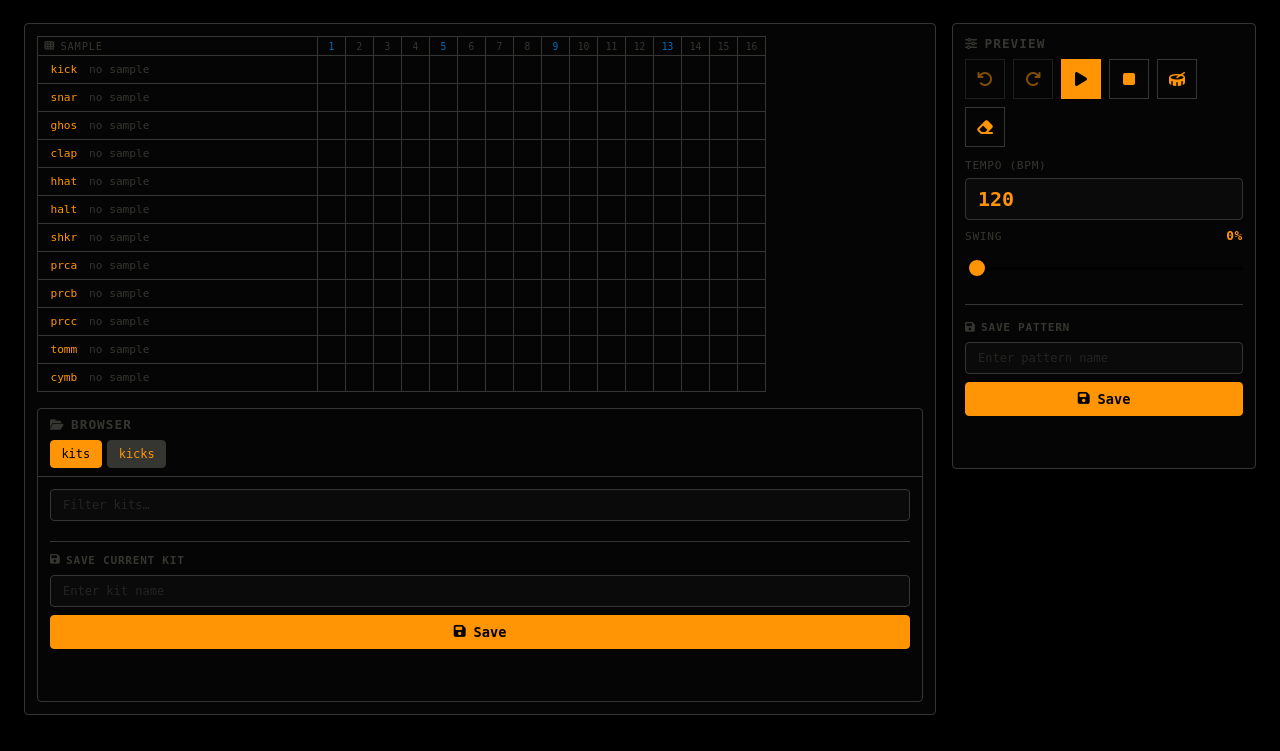
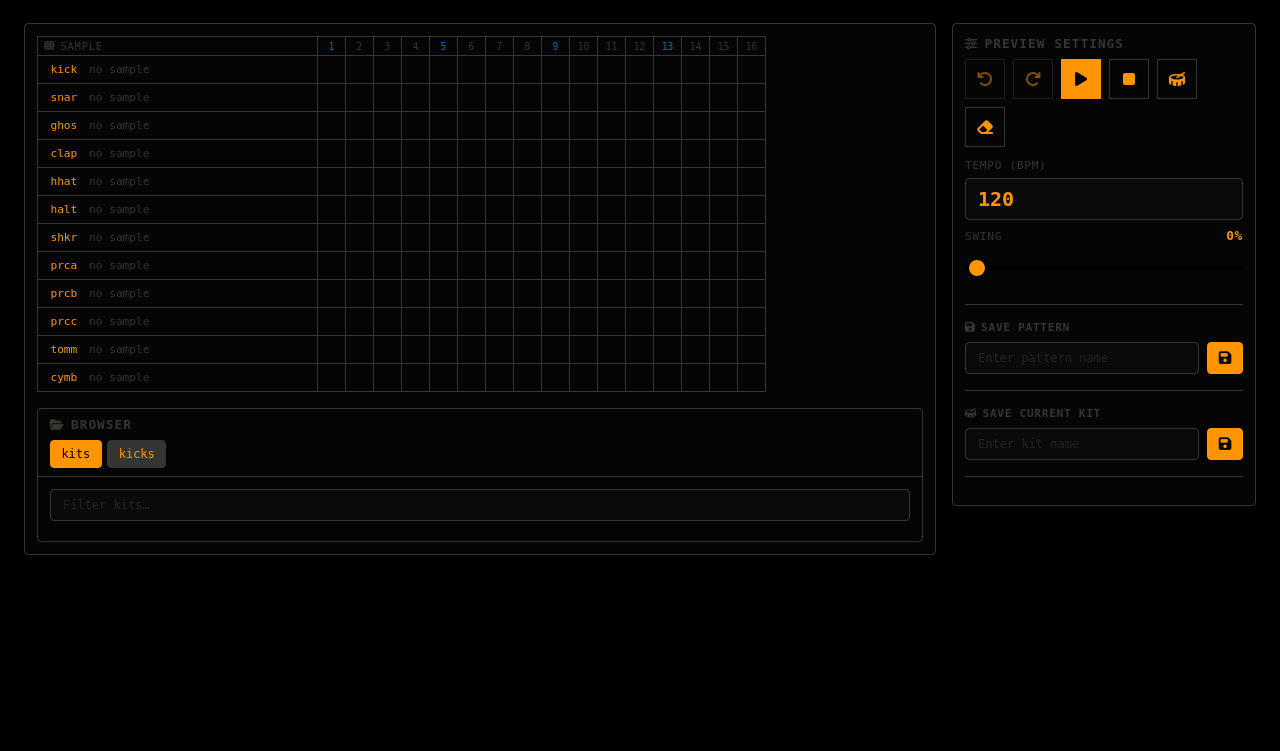
Before and after one commit to nafeu/dronmakr, a Flask app: page /beatbuildr in a window 1280 px wide. Shown: the part 49-800 px from the top of the page. Run offline with Flask 3, Linux system fonts and the light colour scheme; some libraries are stand-ins or nearby versions; some web fonts are replaced.

Commit message:
Move kit saving input to right column

```diff
--- a/templates/beatbuildr.html
+++ b/templates/beatbuildr.html
@@ -399,8 +399,15 @@
       gap: 0.35rem;
     }
 
+    .pattern-save-row {
+      display: flex;
+      align-items: center;
+      gap: 0.5rem;
+    }
+
     .pattern-name-input {
-      width: 100%;
+      flex: 1;
+      min-width: 0;
       padding: 0.5rem 0.75rem;
       font-family: inherit;
       font-size: 0.75rem;
@@ -409,7 +416,6 @@
       border-radius: 4px;
       color: var(--primary);
       box-sizing: border-box;
-      margin-bottom: 0.5rem;
     }
 
     .pattern-name-input::placeholder {
@@ -424,10 +430,12 @@
     }
 
     .pattern-save-btn {
-      width: 100%;
-      padding: 0.5rem;
+      flex-shrink: 0;
+      width: 2.25rem;
+      height: 2rem;
+      padding: 0;
       font-family: inherit;
-      font-size: 0.85rem;
+      font-size: 0.9rem;
       background: var(--primary);
       color: var(--secondary);
       border: 1px solid var(--primary);
@@ -436,8 +444,6 @@
       display: flex;
       align-items: center;
       justify-content: center;
-      gap: 0.5rem;
-      font-weight: 600;
     }
 
     .pattern-save-btn:hover {
@@ -450,9 +456,10 @@
       cursor: not-allowed;
     }
 
-    .pattern-status-area {
-      margin-top: 0.5rem;
-      min-height: 2rem;
+    .preview-status-area {
+      margin-top: 1rem;
+      padding-top: 1rem;
+      border-top: 1px solid var(--theme-a);
       font-size: 0.7rem;
     }
 
@@ -793,6 +800,7 @@
       margin: 2px;
       margin-right: 0.5rem;
       padding-inline: 0.5rem;
+      border-radius: 3px;
     }
 
     .browser-list-item-name-wrap {
@@ -1133,15 +1141,6 @@
         <div id="browser-tab-kits" class="browser-tab-panel">
           <input type="text" id="browser-kit-filter" class="browser-filter-input" placeholder="Filter kits…">
           <ul id="browser-kit-list" class="browser-list"></ul>
-          <div class="browser-save-section">
-            <h3><i class="fa-solid fa-floppy-disk"></i> Save current kit</h3>
-            <input type="text" id="browser-kit-name-input" class="browser-name-input" placeholder="Enter kit name"
-              maxlength="30">
-            <button type="button" id="browser-kit-save-btn" class="browser-save-btn">
-              <i class="fa-solid fa-floppy-disk"></i> Save
-            </button>
-            <div id="browser-kit-status-area" class="browser-status-area"></div>
-          </div>
         </div>
         <div id="browser-tab-kicks" class="browser-tab-panel" hidden>
           <div class="browser-kicks-header">
@@ -1163,7 +1162,7 @@
     </section>
 
     <aside id="sidebar-column">
-      <h2><i class="fa-solid fa-sliders"></i> preview</h2>
+      <h2><i class="fa-solid fa-sliders"></i> preview settings</h2>
       <div id="transport">
         <div class="transport-actions">
           <button type="button" id="undo-btn" class="transport-btn transport-btn-secondary" title="Undo last edit"
@@ -1205,13 +1204,25 @@
         </div>
         <div class="pattern-save-section">
           <h3><i class="fa-solid fa-floppy-disk"></i> Save Pattern</h3>
-          <input type="text" id="pattern-name-input" class="pattern-name-input" placeholder="Enter pattern name"
-            maxlength="30">
-          <button type="button" id="pattern-save-btn" class="pattern-save-btn" title="Save current pattern">
-            <i class="fa-solid fa-floppy-disk"></i> Save
-          </button>
-          <div id="pattern-status-area" class="pattern-status-area"></div>
+          <div class="pattern-save-row">
+            <input type="text" id="pattern-name-input" class="pattern-name-input" placeholder="Enter pattern name"
+              maxlength="30">
+            <button type="button" id="pattern-save-btn" class="pattern-save-btn" title="Save current pattern">
+              <i class="fa-solid fa-floppy-disk"></i>
+            </button>
+          </div>
         </div>
+        <div class="pattern-save-section kit-save-section">
+          <h3><i class="fa-solid fa-drum"></i> Save current kit</h3>
+          <div class="pattern-save-row">
+            <input type="text" id="browser-kit-name-input" class="pattern-name-input" placeholder="Enter kit name"
+              maxlength="30">
+            <button type="button" id="browser-kit-save-btn" class="pattern-save-btn" title="Save current drum kit">
+              <i class="fa-solid fa-floppy-disk"></i>
+            </button>
+          </div>
+        </div>
+        <div id="preview-status-area" class="preview-status-area"></div>
       </div>
     </aside>
   </main>
@@ -1688,7 +1699,7 @@
     // Pattern save functionality
     const patternNameInput = document.getElementById("pattern-name-input");
     const patternSaveBtn = document.getElementById("pattern-save-btn");
-    const patternStatusArea = document.getElementById("pattern-status-area");
+    const previewStatusArea = document.getElementById("preview-status-area");
 
     function encodePatternForSave() {
       const encoded = {};
@@ -1699,7 +1710,7 @@
     }
 
     function showStatusMessage(message, type = "success") {
-      patternStatusArea.innerHTML = `
+      previewStatusArea.innerHTML = `
         <div class="pattern-status-message ${type}">
           <i class="fa-solid fa-${type === 'success' ? 'circle-check' : 'circle-exclamation'}"></i>
           ${message}
@@ -1707,13 +1718,13 @@
       `;
       if (type === "success") {
         setTimeout(() => {
-          patternStatusArea.innerHTML = "";
+          previewStatusArea.innerHTML = "";
         }, 3000);
       }
     }
 
     function showConfirmPrompt(patternName) {
-      patternStatusArea.innerHTML = `
+      previewStatusArea.innerHTML = `
         <div class="pattern-confirm-prompt">
           <div class="pattern-confirm-prompt-text">
             <i class="fa-solid fa-triangle-exclamation"></i> Pattern "${patternName}" exists. Overwrite?
@@ -1729,8 +1740,8 @@
         </div>
       `;
 
-      const yesBtn = patternStatusArea.querySelector('[data-confirm="yes"]');
-      const noBtn = patternStatusArea.querySelector('[data-confirm="no"]');
+      const yesBtn = previewStatusArea.querySelector('[data-confirm="yes"]');
+      const noBtn = previewStatusArea.querySelector('[data-confirm="no"]');
 
       yesBtn.addEventListener("click", () => {
         const pattern = encodePatternForSave();
@@ -1740,7 +1751,7 @@
       });
 
       noBtn.addEventListener("click", () => {
-        patternStatusArea.innerHTML = "";
+        previewStatusArea.innerHTML = "";
       });
     }
 
@@ -1794,7 +1805,6 @@
     const browserKitList = document.getElementById("browser-kit-list");
     const browserKitNameInput = document.getElementById("browser-kit-name-input");
     const browserKitSaveBtn = document.getElementById("browser-kit-save-btn");
-    const browserKitStatusArea = document.getElementById("browser-kit-status-area");
 
     let drumKitsList = [];
 
@@ -1852,19 +1862,11 @@
     }
 
     function showKitStatusMessage(message, type = "success") {
-      browserKitStatusArea.innerHTML = `
-        <div class="browser-status-message ${type}">
-          <i class="fa-solid fa-${type === "success" ? "circle-check" : "circle-exclamation"}"></i>
-          ${message}
-        </div>
-      `;
-      if (type === "success") {
-        setTimeout(() => { browserKitStatusArea.innerHTML = ""; }, 3000);
-      }
+      showStatusMessage(message, type);
     }
 
     function showKitConfirmPrompt(kitName) {
-      browserKitStatusArea.innerHTML = `
+      previewStatusArea.innerHTML = `
         <div class="browser-confirm-prompt">
           <div class="browser-confirm-prompt-text">
             <i class="fa-solid fa-triangle-exclamation"></i> Kit "${kitName}" exists. Overwrite?
@@ -1875,14 +1877,14 @@
           </div>
         </div>
       `;
-      browserKitStatusArea.querySelector('[data-confirm="yes"]').addEventListener("click", () => {
+      previewStatusArea.querySelector('[data-confirm="yes"]').addEventListener("click", () => {
         const kit = encodeKitForSave();
         if (kit && state.socket && state.socket.connected) {
           state.socket.emit("saveKit", { name: kitName, kit, overwrite: true });
         }
       });
-      browserKitStatusArea.querySelector('[data-confirm="no"]').addEventListener("click", () => {
-        browserKitStatusArea.innerHTML = "";
+      previewStatusArea.querySelector('[data-confirm="no"]').addEventListener("click", () => {
+        previewStatusArea.innerHTML = "";
       });
     }
 
```
